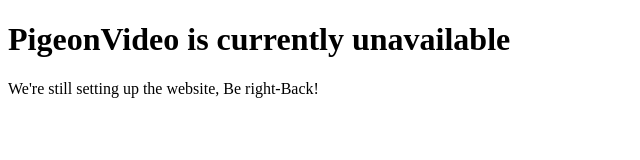
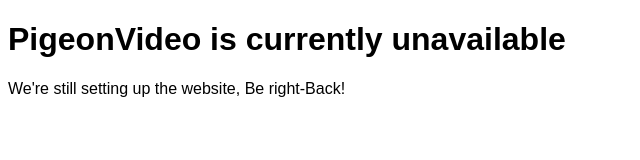
Before and after one commit to garnetluvcookie/PigeonVideo.github.io, a plain HTML site: page index.html in a window 1280 px wide. Shown: the whole page, without its empty margins (0-640 px from the left). Drawn offline with Linux system fonts and the light colour scheme.

Commit message:
Update style.css

```diff
--- a/style.css
+++ b/style.css
@@ -1 +1,3 @@
-// None currently.
+body {
+  font-family: arial;
+}
```
